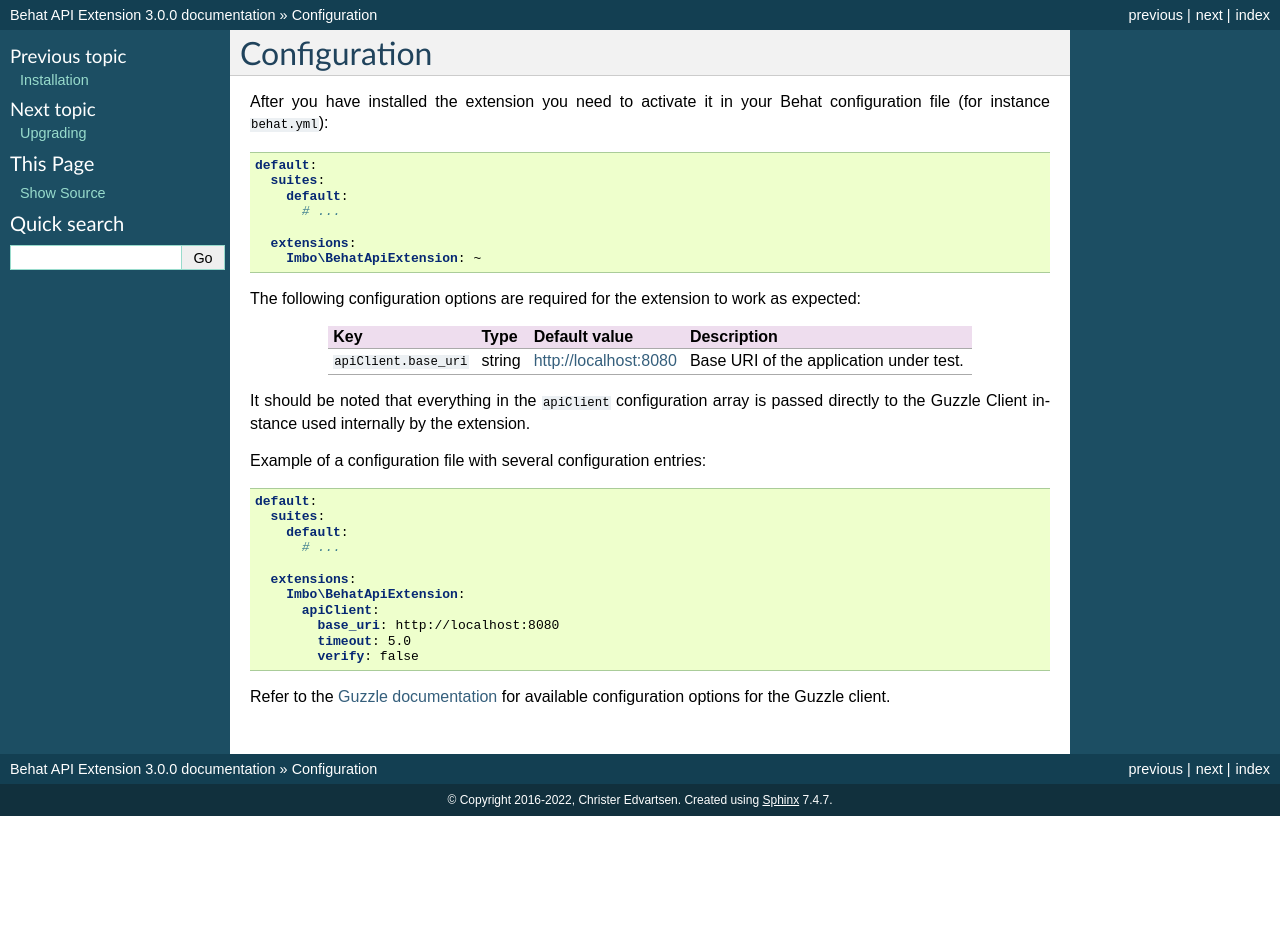
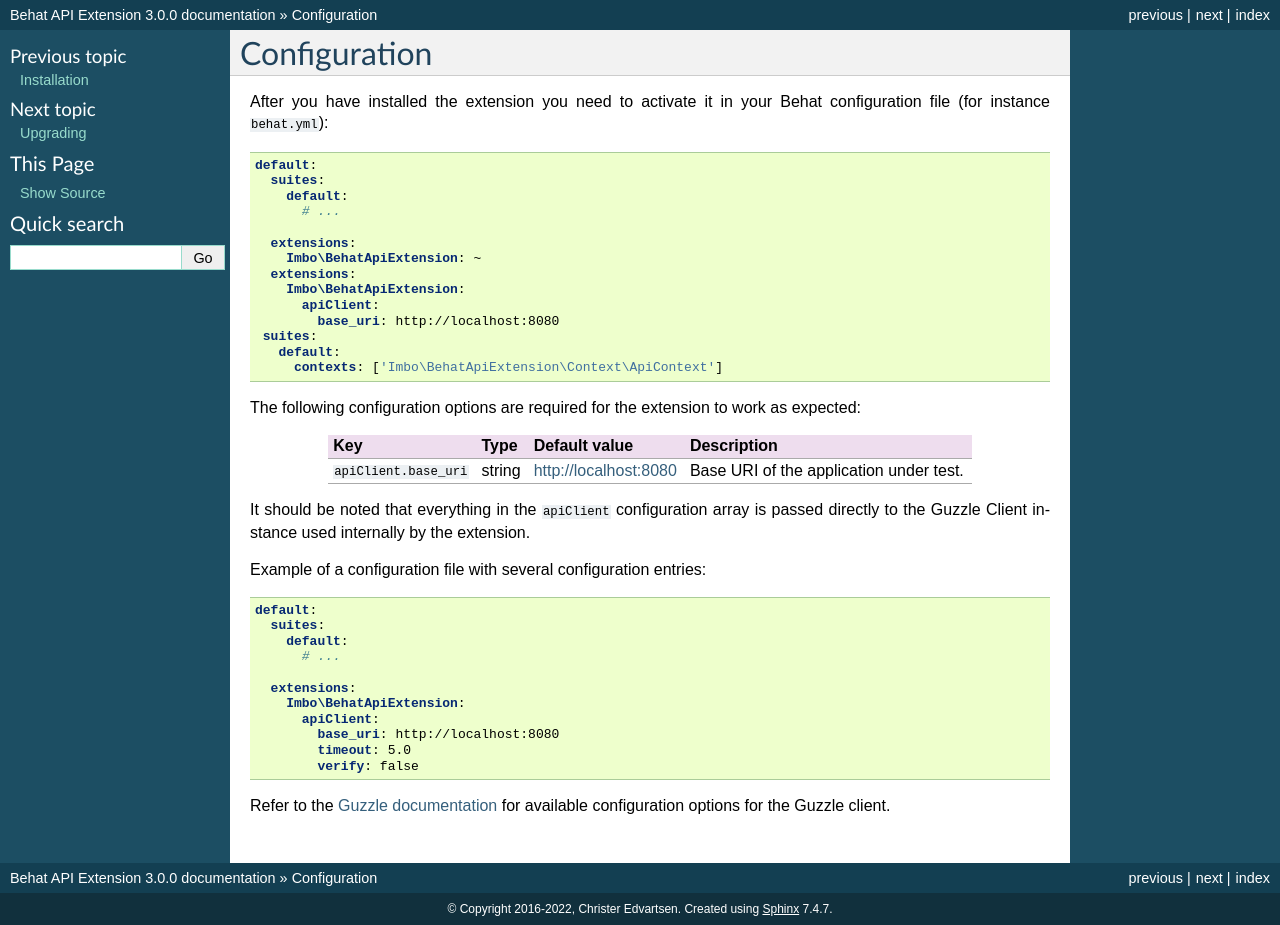
Before and after one commit to imbo/behat-api-extension, a Sphinx documentation site: the page built from docs/installation/configuration.rst, in a window 1280 px wide. Built offline with Sphinx 7.4.7, drawn with Linux system fonts in a browser that asks for light colours; before the commit the page ends 900 px from its top, so only the background shows below that.

Commit message:
Instruction update
I couldn't get this extension to work at all until I dug through the code and found the suites, default, context from one of your tests.

```diff
--- a/docs/installation/configuration.rst
+++ b/docs/installation/configuration.rst
@@ -12,6 +12,13 @@ After you have installed the extension you need to activate it in your Behat con
 
       extensions:
         Imbo\BehatApiExtension: ~
+      extensions:
+        Imbo\BehatApiExtension:
+          apiClient:
+            base_uri: http://localhost:8080
+     suites:
+       default:
+         contexts: ['Imbo\BehatApiExtension\Context\ApiContext']
 
 The following configuration options are required for the extension to work as expected:
 
```
